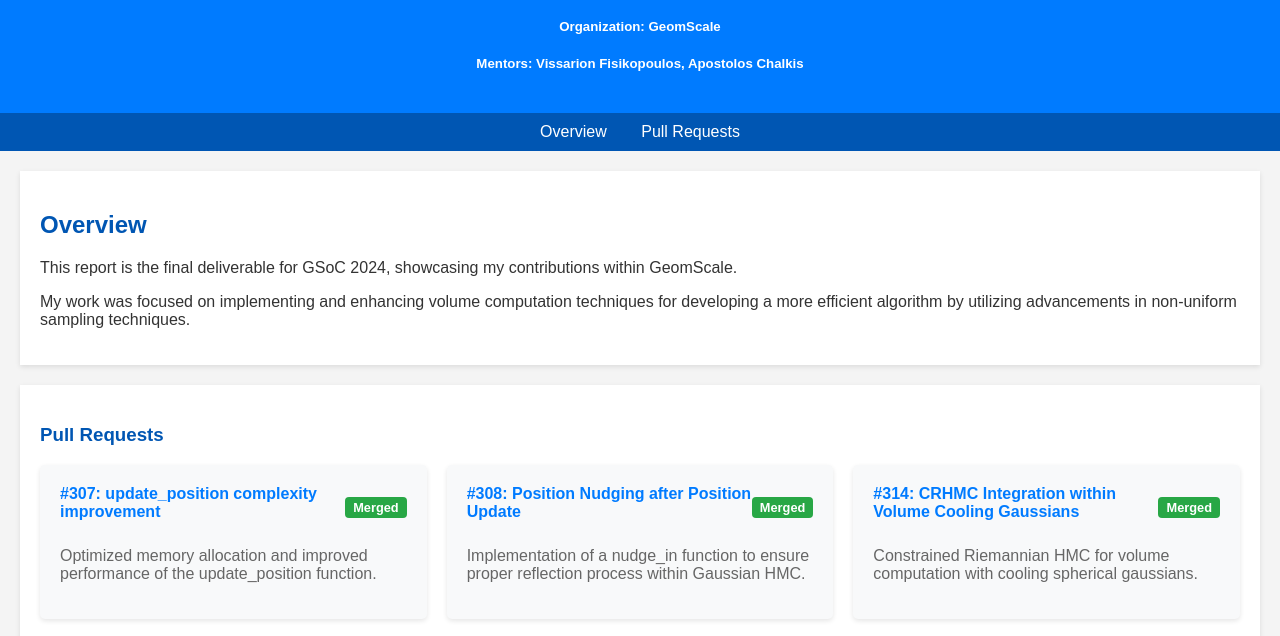
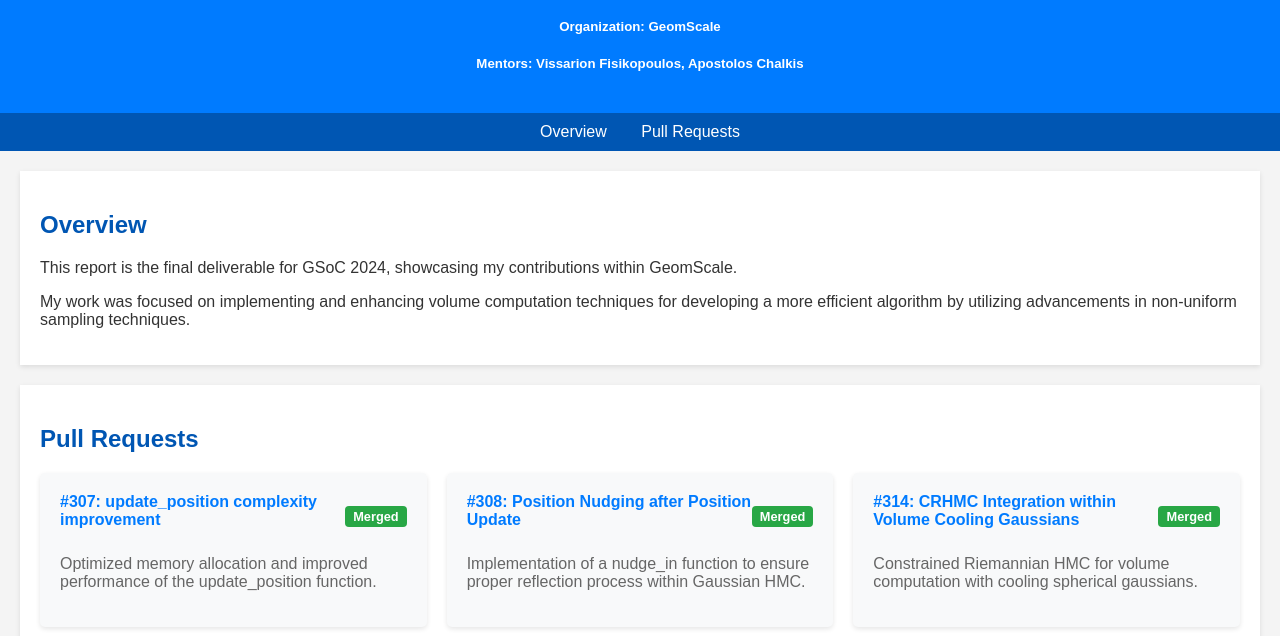
Before and after one commit to vgnecula/vgnecula.github.io, a plain HTML site: page gsoc/report.html in a window 1280 px wide. Shown: the part 121-757 px from the top of the page. Drawn offline with Linux system fonts and the light colour scheme.

Commit message:
Modified Header GSoC Report

```diff
--- a/gsoc/report.html
+++ b/gsoc/report.html
@@ -31,7 +31,7 @@
     </section>
 
     <section id="pull-requests">
-        <h3>Pull Requests</h3>
+        <h2>Pull Requests</h2>
         <div class="pr-container">
             <div class="pr-item">
                 <div class="pr-header">
```
